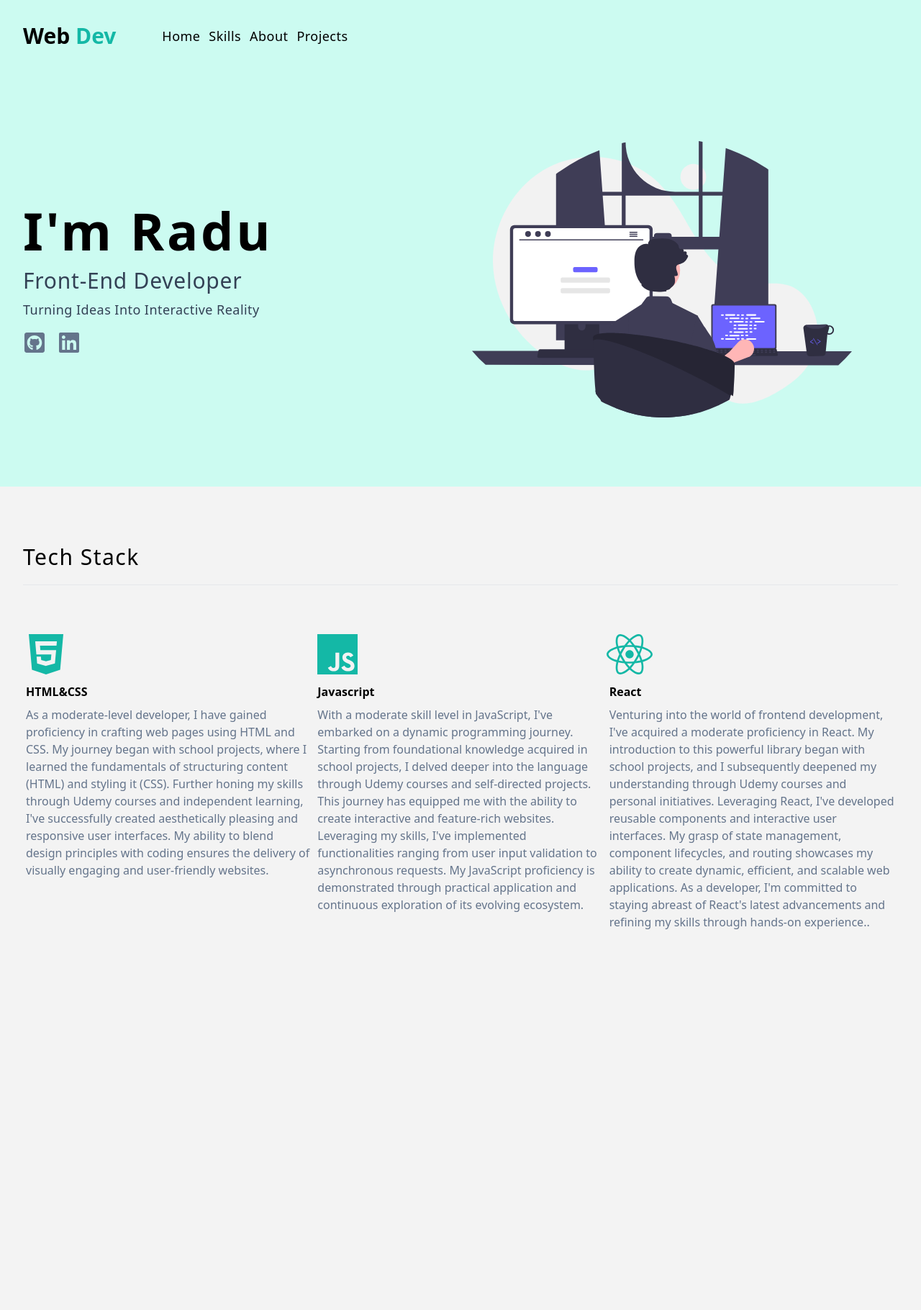
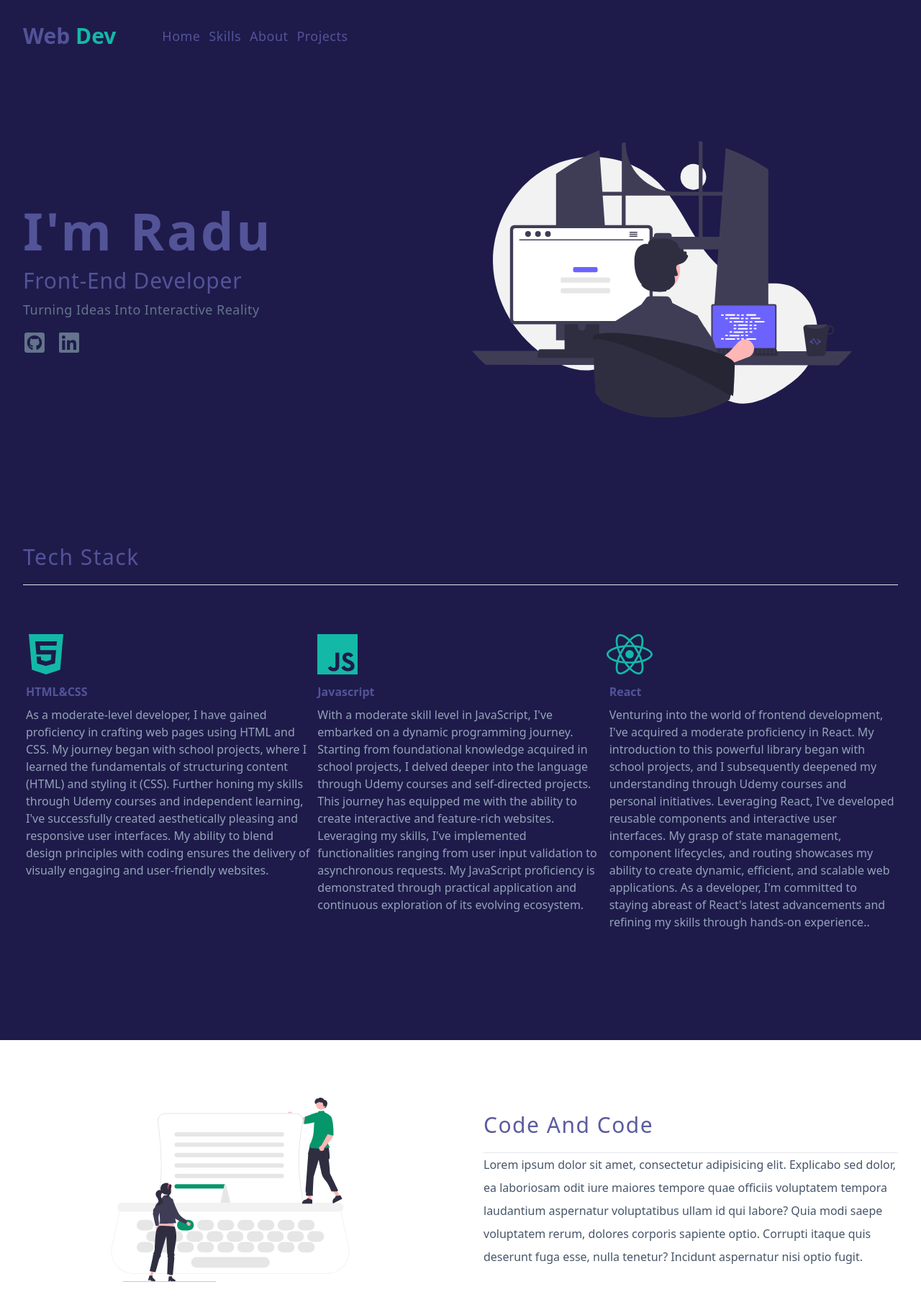
Before and after one commit to radu-bordea/React-Tailwind-Portfolio, a React (Vite) app: page / in a window 1280 px wide. Shown: the top 1820 px of the page at 72% size. Before the commit the page ends 1445 px from the top, so only its background shows below. Built offline with nearby package versions, Linux system fonts and the light colour scheme.

Commit message:
create about section

```diff
--- a/src/App.jsx
+++ b/src/App.jsx
@@ -2,12 +2,14 @@ import React from "react";
 import Navbar from "./components/Navbar";
 import Hero from "./components/Hero";
 import Skills from "./components/Skills";
+import About from "./components/About";
 
 const App = () => {
   return <>
     <Navbar/>
     <Hero/>
     <Skills/>
+    <About/>
   </>
 };
 
--- /dev/null
+++ b/src/components/About.jsx
@@ -0,0 +1,26 @@
+import React from "react";
+import aboutSvg from "../assets/about.svg";
+import SectionTitle from "./SectionTitle";
+
+const About = () => {
+  return (
+    <section className="bg-white py-20" id="about">
+      <div className="align-element grid md:grid-cols-2 items-center gap-16">
+        <img src={aboutSvg} className="w-full h-64" />
+        <article>
+          <SectionTitle text="code and code" />
+          <p className="text-slate-600 leading-loose">
+            Lorem ipsum dolor sit amet, consectetur adipisicing elit. Explicabo
+            sed dolor, ea laboriosam odit iure maiores tempore quae officiis
+            voluptatem tempora laudantium aspernatur voluptatibus ullam id qui
+            labore? Quia modi saepe voluptatem rerum, dolores corporis sapiente
+            optio. Corrupti itaque quis deserunt fuga esse, nulla tenetur?
+            Incidunt aspernatur nisi optio fugit.
+          </p>
+        </article>
+      </div>
+    </section>
+  );
+};
+
+export default About;
--- a/src/components/Hero.jsx
+++ b/src/components/Hero.jsx
@@ -4,27 +4,27 @@ import { FaGithubSquare, FaLinkedin } from "react-icons/fa";
 
 const Hero = () => {
   return (
-    <div className="bg-teal-100 py-24">
+    <div className="bg-indigo-950 py-24">
       <div className="align-element grid md:grid-cols-2 items-center gap-8">
         <article>
           <h1 className="text-7xl font-bold tracking-wider">I'm Radu</h1>
-          <p className="mt-4 text-3xl text-slate-700 capitalize tracking-wide ">
+          <p className="mt-4 text-3xl text-slate-00 capitalize tracking-wide ">
             Front-End Developer
           </p>
-          <p className="mt-2 text-lg text-slate-700 capitalize tracking-wide">
+          <p className="mt-2 text-lg text-slate-500 capitalize tracking-wide">
             turning ideas into interactive reality
           </p>
           <div className="flex gap-x-4 mt-4">
             <a href="#">
-                <FaGithubSquare className="h-8 w-8 text-slate-500 hover:text-black duration-300"/>
+              <FaGithubSquare className="h-8 w-8 text-slate-500 hover:text-black duration-300" />
             </a>
             <a href="#">
-                <FaLinkedin className="h-8 w-8 text-slate-500 hover:text-black duration-300"/>
+              <FaLinkedin className="h-8 w-8 text-slate-500 hover:text-black duration-300" />
             </a>
           </div>
         </article>
         <article className="hidden md:block">
-            <img src={heroImg} className="h-80 lg:h-96" />
+          <img src={heroImg} className="h-80 lg:h-96" />
         </article>
       </div>
     </div>
--- a/src/components/Navbar.jsx
+++ b/src/components/Navbar.jsx
@@ -3,7 +3,7 @@ import { links } from "../data";
 
 const Navbar = () => {
   return (
-    <div className="bg-teal-100">
+    <div className="bg-indigo-950">
       <div className="align-element py-4 flex flex-col sm:flex-row sm:gap-x-16 sm:items-center sm:py-8">
         <h2 className="text-3xl font-bold">
           Web <span className="text-teal-500">Dev</span>
@@ -11,7 +11,15 @@ const Navbar = () => {
         <div className="flex gap-x-3">
           {links.map((link) => {
             const { id, href, text } = link;
-            return <a href={href} key={id} className="capitalize text-lg tracking-wide hover:text-teal-600 duration-300">{text}</a>
+            return (
+              <a
+                href={href}
+                key={id}
+                className="capitalize text-lg tracking-wide hover:text-teal-600 duration-300"
+              >
+                {text}
+              </a>
+            );
           })}
         </div>
       </div>
--- a/src/components/SkillsCard.jsx
+++ b/src/components/SkillsCard.jsx
@@ -6,7 +6,7 @@ const SkillsCard = ({ icon, title, text }) => {
       <span>
         {icon}
         <h4 className="mt-2 mx-1 font-bold">{title}</h4>
-        <p className="mx-1 my-2 text-slate-500">{text}</p>
+        <p className="mx-1 my-2 text-slate-400">{text}</p>
       </span>
     </article>
   );
--- a/src/index.css
+++ b/src/index.css
@@ -1,7 +1,8 @@
 @tailwind base;
 html {
     scroll-behavior: smooth;
-    background-color: rgb(243, 243, 243)
+    background-color: rgb(30 27 75);
+    color: rgba(85, 85, 155, 0.966)
 }
 @tailwind components;
 @tailwind utilities;
```
